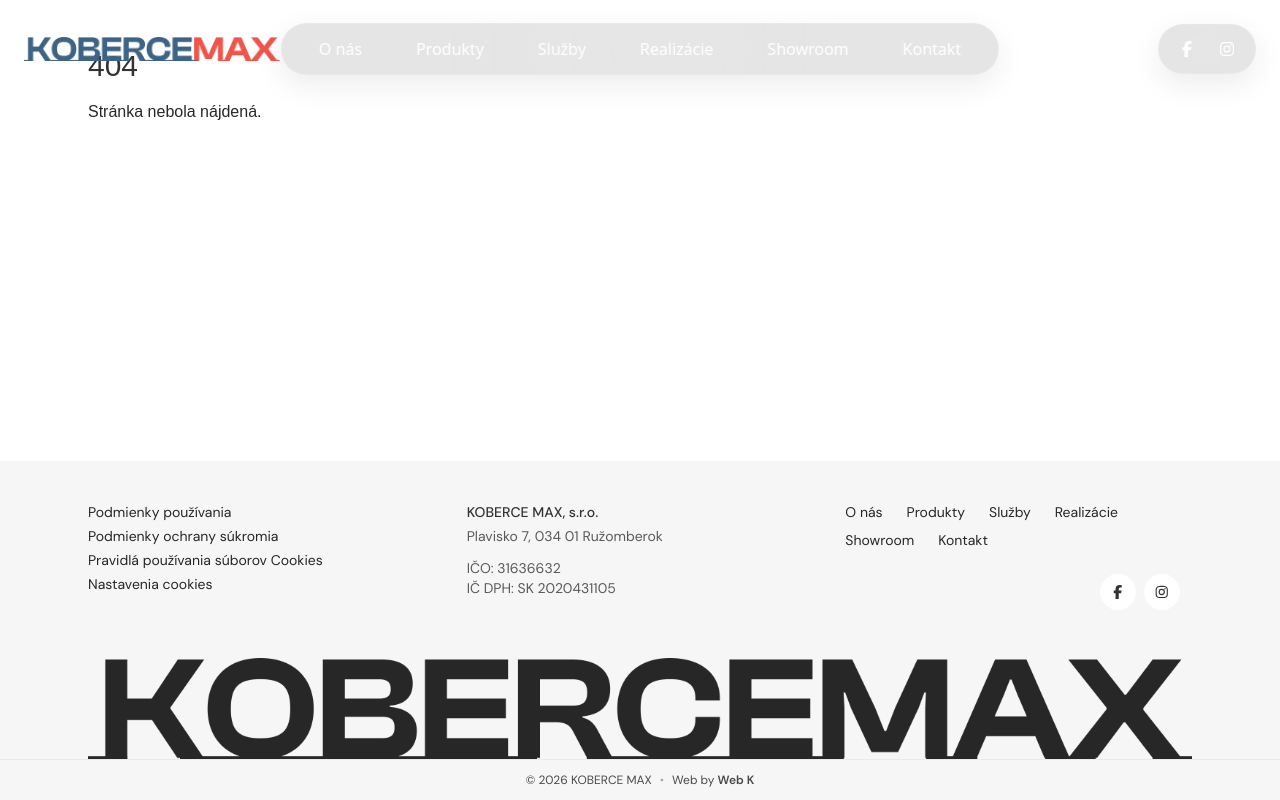
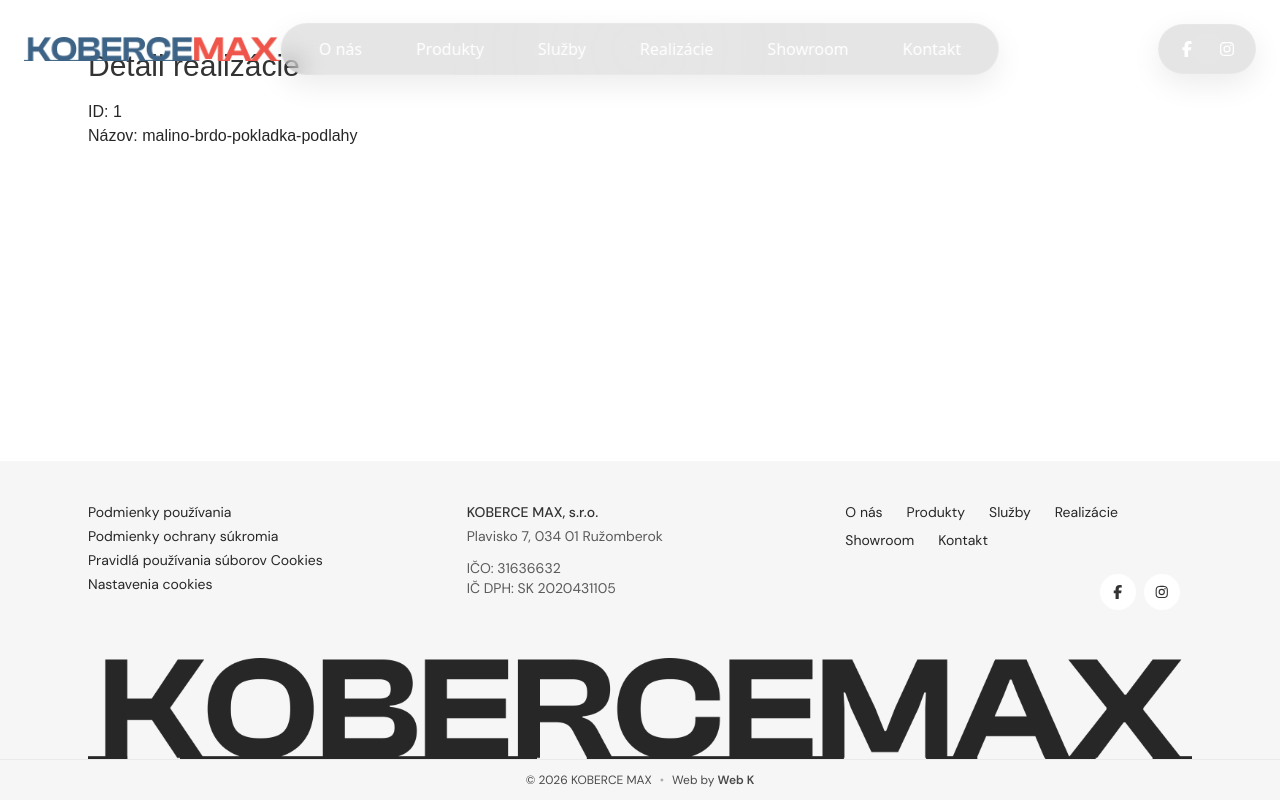
Before and after one commit to LubosKukla/kobercemax, a Vue app in the folder web/web/: page /realizacie/1/malino-brdo-pokladka-podlahy in a window 1280 px wide. Built offline with nearby package versions, Linux system fonts and the light colour scheme; a web font is replaced by a local one.

Commit message:
sekcia realizacie

```diff
--- a/web/web/src/components/commons/section/BaseSectionTitle.vue
+++ b/web/web/src/components/commons/section/BaseSectionTitle.vue
@@ -1,6 +1,6 @@
 <template>
   <div :class="wrapperClass">
-    <h2 class="font-display font-bold text-4xl sm:text-5xl" :class="titleClass">
+    <h2 class="font-display font-bold text-2xl sm:text-3xl lg:text-5xl" :class="titleClass">
       {{ title }}
     </h2>
     <p v-if="description" class="mt-2 text-sm sm:text-base" :class="descClass">
--- a/web/web/src/features/web/home/HomeCta.vue
+++ b/web/web/src/features/web/home/HomeCta.vue
@@ -17,7 +17,7 @@ export default {
       image: ctaImage,
       actions: [
         { label: "Dohodnite si meranie", variant: "primary", to: "/kontakt" },
-        { label: "Zavolajte nám", variant: "glass", to: "/kontakt" },
+        { label: "Zavolajte nám", variant: "glass", href: "tel:0444323884" },
       ],
     };
   },
--- a/web/web/src/features/web/home/HomeHero.vue
+++ b/web/web/src/features/web/home/HomeHero.vue
@@ -4,8 +4,8 @@
       class="absolute inset-0 bg-center bg-cover"
       :style="{ backgroundImage: `url(${heroImage})` }"
     ></div>
-    <div class="absolute inset-0 bg-black/40"></div>
-    <div class="absolute inset-0 bg-linear-to-b from-black/80 via-black/50 to-black/00"></div>
+    <div class="absolute inset-0 bg-black/20"></div>
+    <div class="absolute inset-0 bg-linear-to-b from-black/90 via-black/60 to-black/00"></div>
 
     <div class="relative z-10 mx-auto max-w-6xl px-4 sm:px-6 pt-32 sm:pt-48">
       <div class="mx-auto max-w-5xl text-center font-display">
--- /dev/null
+++ b/web/web/src/features/web/home/HomeRealizations.vue
@@ -0,0 +1,79 @@
+<template>
+  <section class="bg-white py-16">
+    <div class="mx-auto max-w-6xl px-4 sm:px-6">
+      <BaseSectionTitle title="REALIZÁCIE" align="center" />
+    </div>
+
+    <div class="mx-auto max-w-6xl px-4 sm:px-6 mt-10 grid grid-cols-1 md:grid-cols-2 gap-6">
+      <RealizationCard
+        v-for="item in items"
+        :key="item.id"
+        :id="item.id"
+        :slug="item.slug"
+        :title="item.title"
+        :date="item.date"
+        :image="item.image"
+      />
+    </div>
+
+    <div class="mx-auto max-w-6xl px-4 sm:px-6 py-10 flex justify-center">
+      <BaseButton variant="dark" to="/realizacie">zobraziť všetky realizácie</BaseButton>
+    </div>
+  </section>
+</template>
+
+<script>
+import BaseSectionTitle from "@/components/commons/section/BaseSectionTitle.vue";
+import BaseButton from "@/components/commons/button/BaseButton.vue";
+import RealizationCard from "./RealizationCard.vue";
+
+const images = {
+  podlahy: require("@/assets/img/realization/podlahy.png"),
+  koberec: require("@/assets/img/realization/koberec.jpg"),
+  schody: require("@/assets/img/realization/schody.jpg"),
+  lepeny: require("@/assets/img/realization/lepeny vinyl.png"),
+};
+
+export default {
+  name: "HomeRealizations",
+  components: {
+    BaseSectionTitle,
+    BaseButton,
+    RealizationCard,
+  },
+  data() {
+    return {
+      items: [
+        {
+          id: 1,
+          slug: "malino-brdo-pokladka-podlahy",
+          title: "Malino Brdo – pokládka podlahy",
+          date: "2. februára 2025",
+          image: images.podlahy,
+        },
+        {
+          id: 2,
+          slug: "realizacia-vinyl-tarkett-koberec-lano",
+          title: "Realizácia vinyl Tarkett & koberec Lano",
+          date: "24. februára 2025",
+          image: images.koberec,
+        },
+        {
+          id: 3,
+          slug: "schody-z-vinylu-objectflor",
+          title: "Schody z vinylu Objectflor",
+          date: "2. februára 2025",
+          image: images.schody,
+        },
+        {
+          id: 4,
+          slug: "lepeny-vinyl-expona-design",
+          title: "Lepený vinyl Expona design",
+          date: "24. februára 2025",
+          image: images.lepeny,
+        },
+      ],
+    };
+  },
+};
+</script>
--- /dev/null
+++ b/web/web/src/features/web/home/RealizationCard.vue
@@ -0,0 +1,50 @@
+<template>
+  <router-link :to="cardLink" class="group block">
+    <div class="overflow-hidden">
+      <img
+        class="w-full h-[260px] sm:h-[480px] object-cover transition-transform duration-500 group-hover:scale-105"
+        :src="image"
+        :alt="title"
+      />
+    </div>
+    <div class="mt-3 flex items-center justify-between gap-3">
+      <h3 class="text-lg font-semibold text-dark leading-snug">
+        {{ title }}
+      </h3>
+      <span class="text-xs text-dark/60 whitespace-nowrap">{{ date }}</span>
+    </div>
+  </router-link>
+</template>
+
+<script>
+export default {
+  name: "RealizationCard",
+  props: {
+    id: {
+      type: [String, Number],
+      required: true,
+    },
+    slug: {
+      type: String,
+      required: true,
+    },
+    title: {
+      type: String,
+      required: true,
+    },
+    date: {
+      type: String,
+      required: true,
+    },
+    image: {
+      type: String,
+      required: true,
+    },
+  },
+  computed: {
+    cardLink() {
+      return `/realizacie/${this.id}/${this.slug}`;
+    },
+  },
+};
+</script>
--- a/web/web/src/router/index.js
+++ b/web/web/src/router/index.js
@@ -9,6 +9,7 @@ import RealizationsView from "../views/RealizationsView.vue";
 import ShowroomView from "../views/ShowroomView.vue";
 import ContactView from "../views/ContactView.vue";
 import NotFoundView from "../views/NotFoundView.vue";
+import RealizationDetailView from "../views/RealizationDetailView.vue";
 
 const routes = [
   {
@@ -47,6 +48,12 @@ const routes = [
         component: RealizationsView,
       },
       {
+        path: "realizacie/:id/:slug",
+        name: "realization-detail",
+        component: RealizationDetailView,
+        props: true,
+      },
+      {
         path: "showroom",
         name: "showroom",
         component: ShowroomView,
--- a/web/web/src/views/HomeView.vue
+++ b/web/web/src/views/HomeView.vue
@@ -5,6 +5,7 @@
     <HomeProducts />
     <HomeServices />
     <HomeCta />
+    <HomeRealizations />
   </div>
 </template>
 
@@ -13,6 +14,7 @@ import HomeHero from "@/features/web/home/HomeHero.vue";
 import HomePartners from "@/features/web/home/HomePartners.vue";
 import HomeProducts from "@/features/web/home/HomeProducts.vue";
 import HomeServices from "@/features/web/home/HomeServices.vue";
+import HomeRealizations from "@/features/web/home/HomeRealizations.vue";
 import HomeCta from "@/features/web/home/HomeCta.vue";
 
 export default {
@@ -22,6 +24,7 @@ export default {
     HomePartners,
     HomeProducts,
     HomeServices,
+    HomeRealizations,
     HomeCta,
   },
 };
--- /dev/null
+++ b/web/web/src/views/RealizationDetailView.vue
@@ -0,0 +1,23 @@
+<template>
+  <section class="max-w-6xl mx-auto px-6 py-12">
+    <h1 class="text-3xl mb-4">Detail realizácie</h1>
+    <p>ID: {{ id }}</p>
+    <p>Názov: {{ slug }}</p>
+  </section>
+</template>
+
+<script>
+export default {
+  name: "RealizationDetailView",
+  props: {
+    id: {
+      type: String,
+      required: true,
+    },
+    slug: {
+      type: String,
+      required: true,
+    },
+  },
+};
+</script>
```
